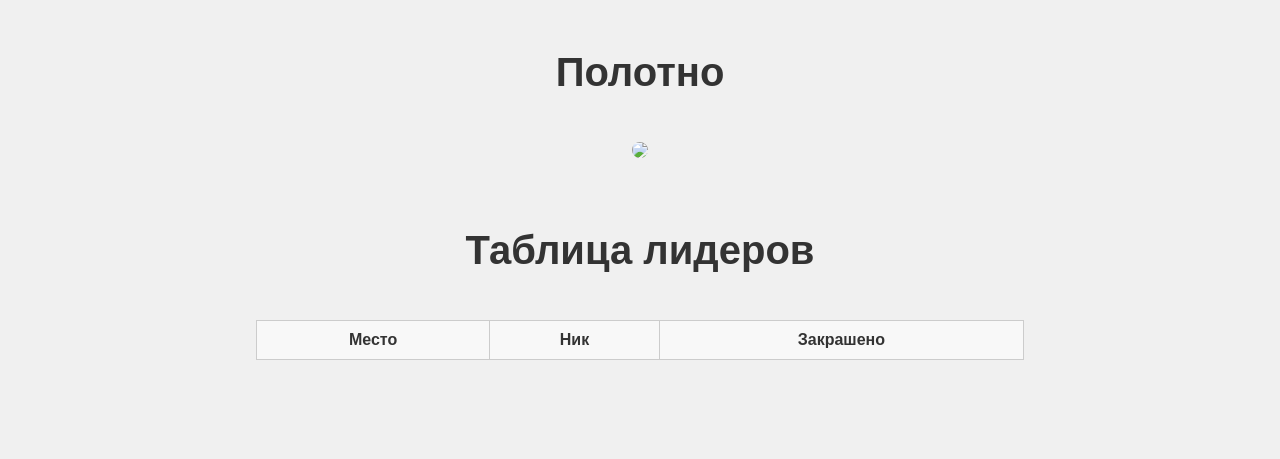
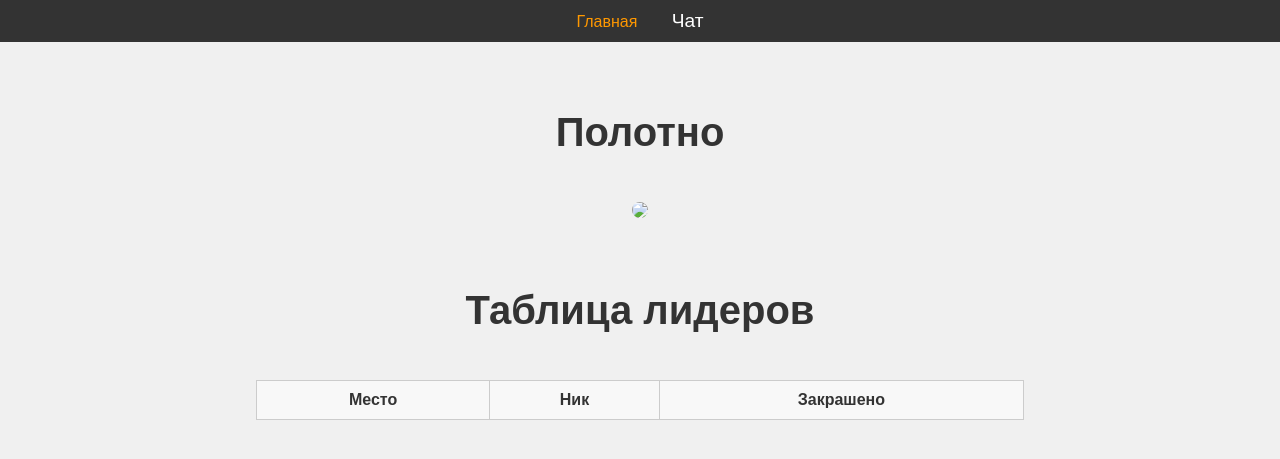
Before and after one commit to MegaGameDoctor/TUSUR-PBWeb, a PHP site: page / in a window 1280 px wide. Shown: the top 459 px of the page. Run offline with PHP 8.4, Linux system fonts and the light colour scheme; data that the repository does not hold is empty.

Commit message:
Some updates

```diff
--- a/config.php
+++ b/config.php
@@ -1,10 +1,10 @@
 <?php
 
 # Подключение к базе данных
-$host = "-";
-$dbuser = "-";
-$dbpass = "-";
-$dbname = "-";
+$host = "kosfaton.beget.tech";
+$dbuser = "kosfaton_pbtets";
+$dbpass = "JbGTqgys9*ed";
+$dbname = "kosfaton_pbtets";
 
 # Прочее
 function colorToName($color) {
--- a/index.php
+++ b/index.php
@@ -7,6 +7,12 @@
     <link rel="stylesheet" type="text/css" href="style.css">
 </head>
 <body>
+    <nav class="top-menu">
+        <ul>
+            <li><font color="#ff9800">Главная</font></li>
+            <li><a href="chat.php">Чат</a></li>
+        </ul>
+    </nav>
     <h1>Полотно</h1>
     <img src="https://pbtusur.ru/PBP/api/getCanvasImage.php" draggable="false">
     <h1>Таблица лидеров</h1>
--- a/profile.php
+++ b/profile.php
@@ -7,6 +7,12 @@
     <link rel="stylesheet" type="text/css" href="style.css">
 </head>
 <body>
+    <nav class="top-menu">
+        <ul>
+            <li><a href="index.php">Главная</a></li>
+            <li><a href="chat.php">Чат</a></li>
+        </ul>
+    </nav>
 <?php
 include "connect.php";
 if(isset($_GET['player'])) $player = $_GET['player'];
--- a/style.css
+++ b/style.css
@@ -35,3 +35,41 @@ img {
     border-radius: 30px;
     margin: 20px 0;
 }
+
+
+.top-menu {
+    width: 100%;
+    background-color: #333;
+    position: fixed;
+    top: 0;
+    left: 0;
+    z-index: 1000;
+    padding: 10px 0;
+}
+
+.top-menu ul {
+    list-style-type: none;
+    margin: 0;
+    padding: 0;
+    text-align: center;
+}
+
+.top-menu ul li {
+    display: inline;
+    margin: 0 15px;
+}
+
+.top-menu ul li a {
+    text-decoration: none;
+    color: white;
+    font-size: 1.2em;
+    transition: color 0.3s;
+}
+
+.top-menu ul li a:hover {
+    color: #ff9800;
+}
+
+body {
+    padding-top: 60px; /* Adjust for fixed top menu */
+}
```
Also changed, not shown: chat.php (added, +46 -0 lines).
